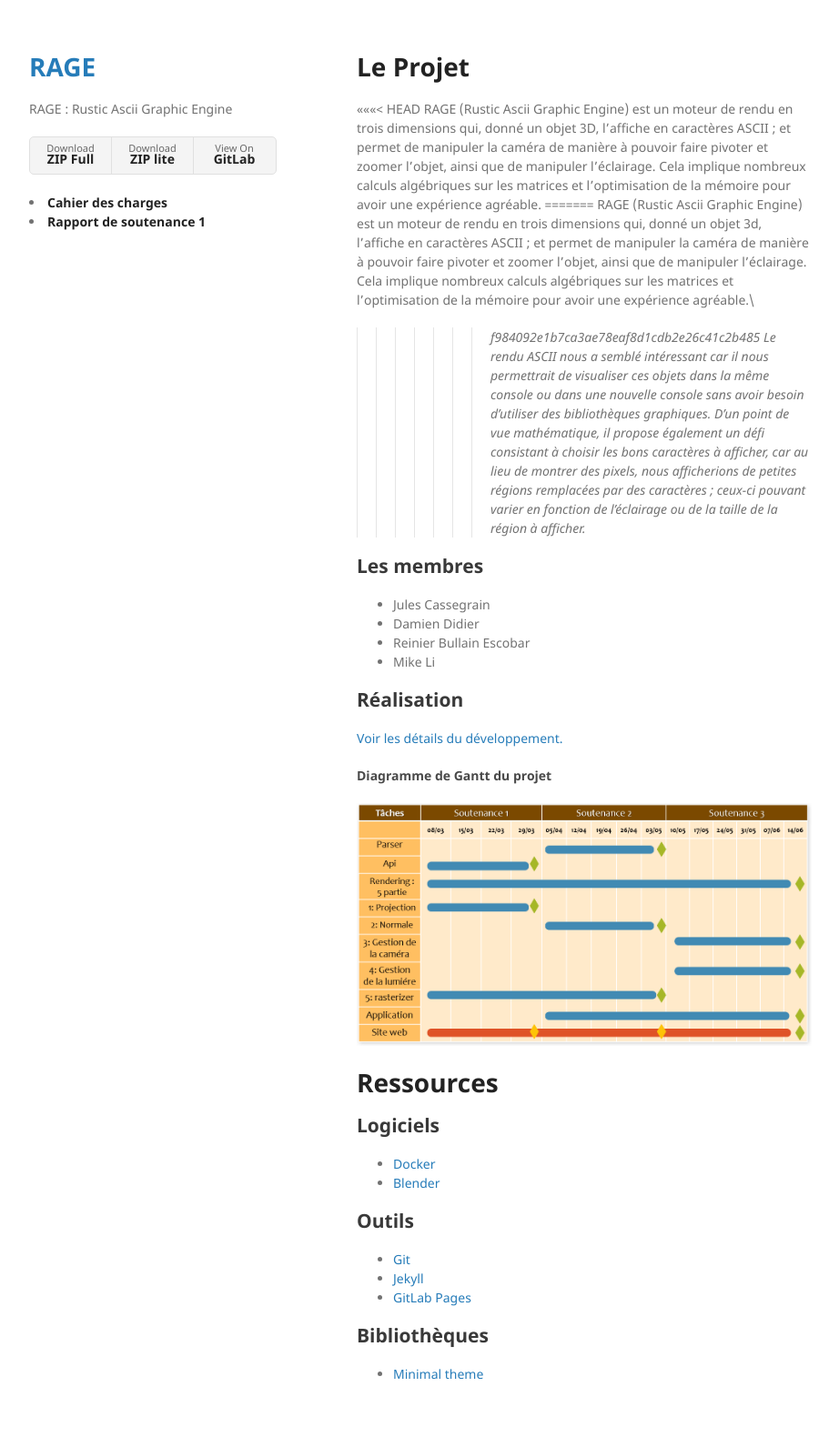
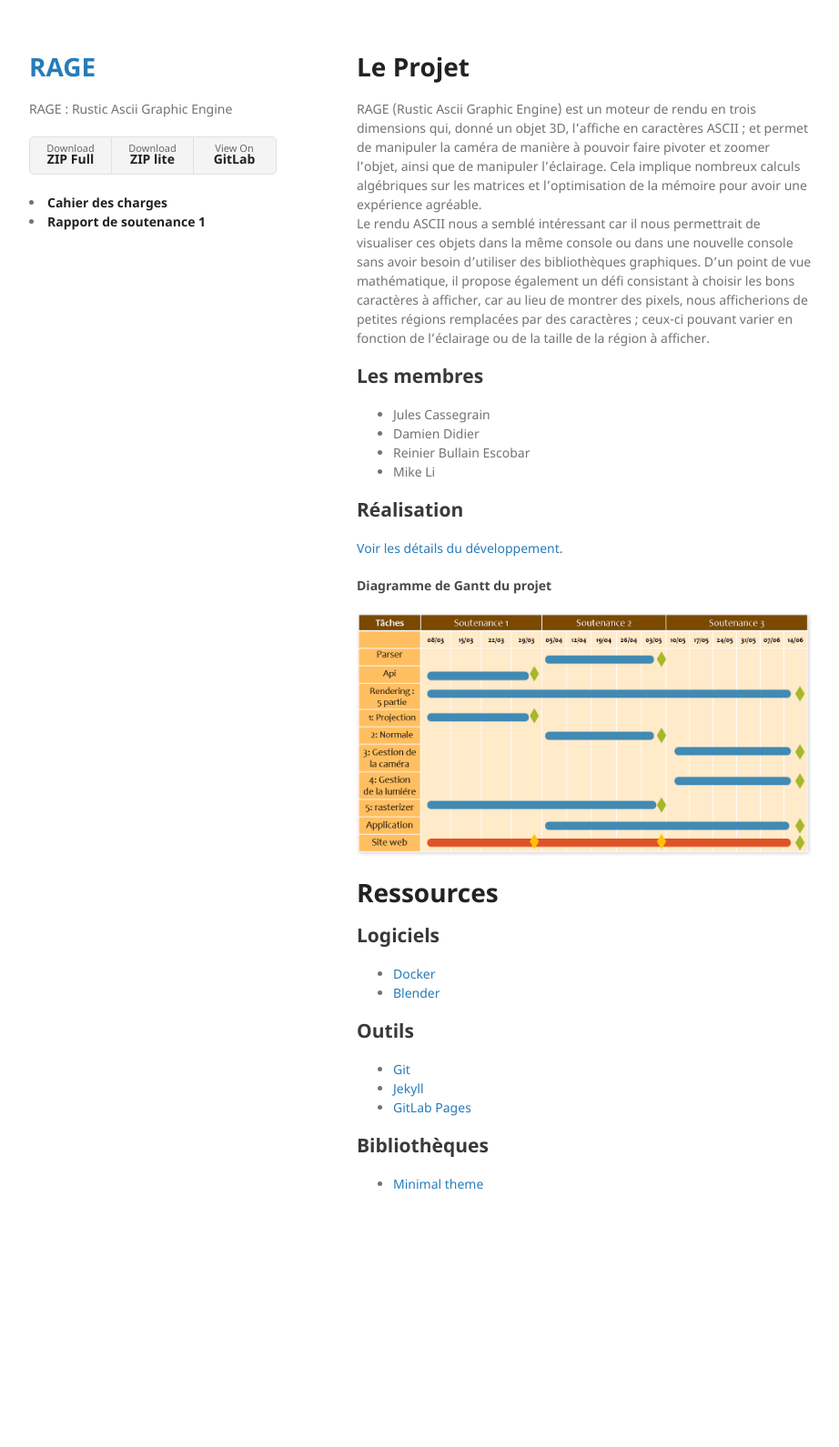
Before and after one commit to ThiDaGui/RAGE-rustic-ascii-graphic-engine, a Jekyll site: the page built from index.md, in a window 1280 px wide. Shown: the whole page at 91% size, without its empty margins (178-1100 px from the left). Built offline with Jekyll 4.4.1, drawn with Linux system fonts in a browser that asks for light colours; our own code applies the rules of GitHub Pages for plain Markdown files; after the commit the page ends 1382 px from its top, so only the background shows below that.

Commit message:
index.md fix

```diff
--- a/index.md
+++ b/index.md
@@ -4,11 +4,7 @@ layout: default
 
 # Le Projet
 
-<<<<<<< HEAD
-RAGE (Rustic Ascii Graphic Engine) est un moteur de rendu en trois dimensions qui, donné un objet 3D, l’affiche en caractères ASCII ; et permet de manipuler la caméra de manière à pouvoir faire pivoter et zoomer l’objet, ainsi que de manipuler l’éclairage. Cela implique nombreux calculs algébriques sur les matrices et l’optimisation de la mémoire pour avoir une expérience agréable.
-=======
-RAGE (Rustic Ascii Graphic Engine) est un moteur de rendu en trois dimensions qui, donné un objet 3d, l’affiche en caractères ASCII ; et permet de manipuler la caméra de manière à pouvoir faire pivoter et zoomer l’objet, ainsi que de manipuler l’éclairage. Cela implique nombreux calculs algébriques sur les matrices et l’optimisation de la mémoire pour avoir une expérience agréable.\
->>>>>>> f984092e1b7ca3ae78eaf8d1cdb2e26c41c2b485
+RAGE (Rustic Ascii Graphic Engine) est un moteur de rendu en trois dimensions qui, donné un objet 3D, l’affiche en caractères ASCII ; et permet de manipuler la caméra de manière à pouvoir faire pivoter et zoomer l’objet, ainsi que de manipuler l’éclairage. Cela implique nombreux calculs algébriques sur les matrices et l’optimisation de la mémoire pour avoir une expérience agréable.\
 Le rendu ASCII nous a semblé intéressant car il nous permettrait de visualiser ces objets dans la même console ou dans une nouvelle console sans avoir besoin d’utiliser des bibliothèques graphiques. D’un point de vue mathématique, il propose également un défi consistant à choisir les bons caractères à afficher, car au lieu de montrer des pixels, nous afficherions de petites régions remplacées par des caractères ; ceux-ci pouvant varier en fonction de l’éclairage ou de la taille de la région à afficher.
 
 ## Les membres
```
